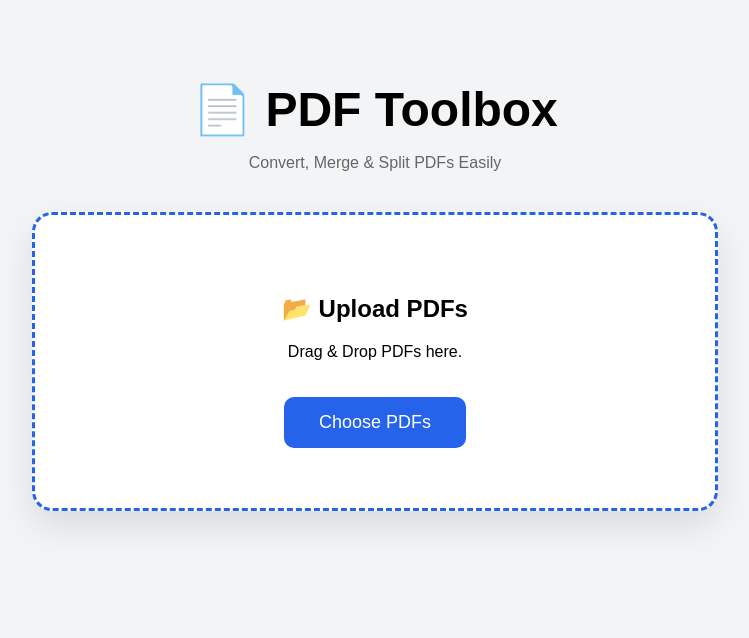
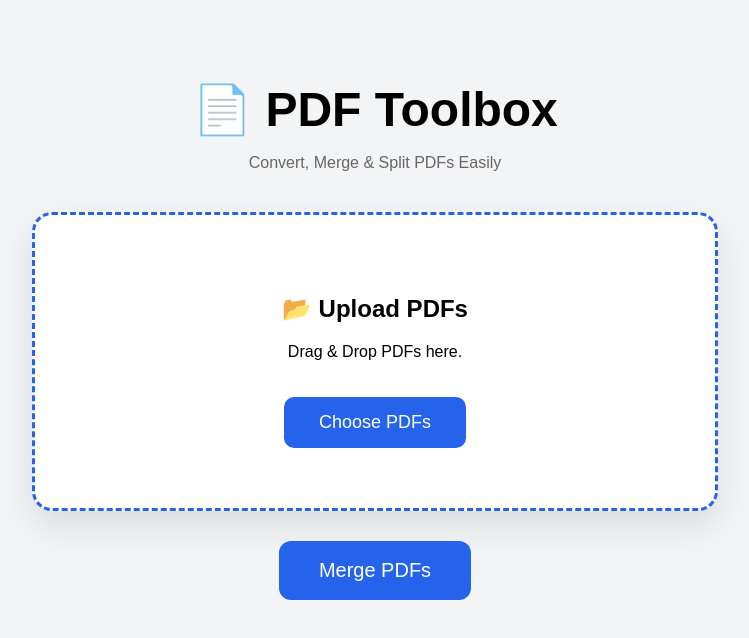
Before and after one commit to Dabvinchi/pdf-toolbox, a React (Vite) app in the folder pdf-toolbox/: page / in a window 1280 px wide. Shown: the top 638 px of the page, without its empty margins (265-1014 px from the left). Built offline with nearby package versions, Linux system fonts and the light colour scheme.

Commit message:
Added merge button

```diff
--- a/pdf-toolbox/src/App.jsx
+++ b/pdf-toolbox/src/App.jsx
@@ -1,11 +1,13 @@
 import Header from "./components/Header";
 import UploadBox from "./components/UploadBox";
+import MergeButton from "./components/MergeButton";
 
 function App() {
   return (
     <div className="app">
       <Header />
       <UploadBox />
+      <MergeButton />
     </div>
   );
 }
--- /dev/null
+++ b/pdf-toolbox/src/components/MergeButton.jsx
@@ -0,0 +1,9 @@
+function MergeButton() {
+  return (
+    <button className="merge-button">
+      Merge PDFs
+    </button>
+  );
+}
+
+export default MergeButton;
--- a/pdf-toolbox/src/index.css
+++ b/pdf-toolbox/src/index.css
@@ -124,3 +124,19 @@ header p {
 .remove-button:hover {
   transform: scale(1.2);
 }
+.merge-button {
+  margin-top: 30px;
+  background: #2563eb;
+  color: white;
+  border: none;
+  padding: 18px 40px;
+  border-radius: 12px;
+  font-size: 20px;
+  cursor: pointer;
+  transition: 0.2s;
+}
+
+.merge-button:hover {
+  background: #1d4ed8;
+  transform: translateY(-2px);
+}
```
